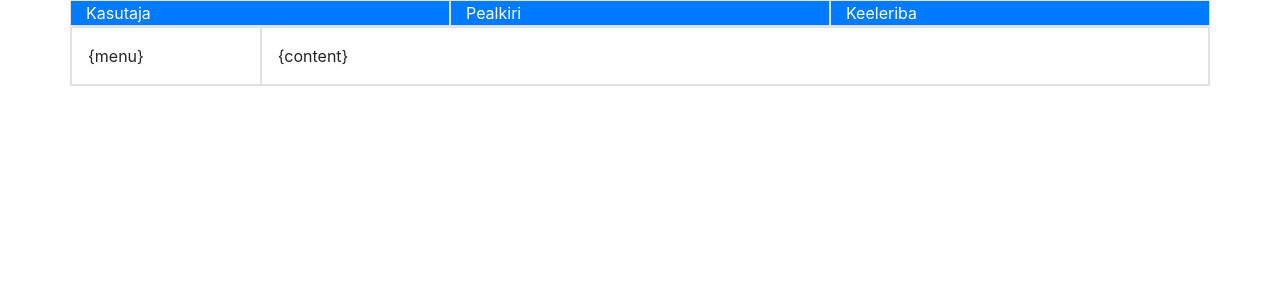
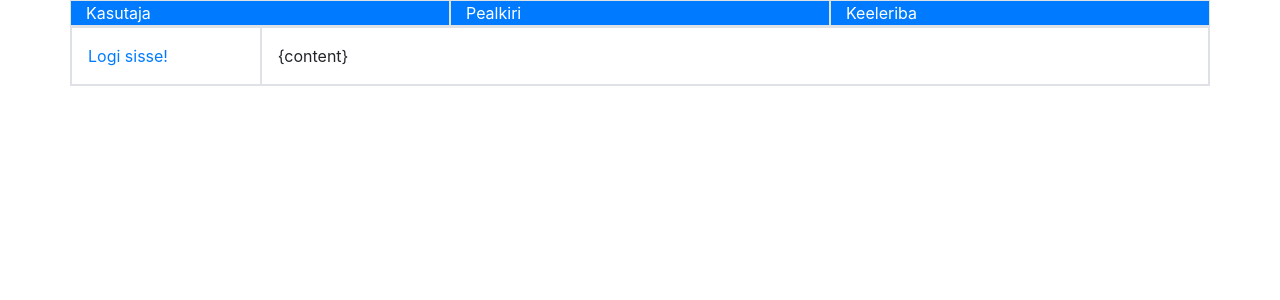
Before and after one commit to karlijuhkam/oop, a PHP site: page / in a window 1280 px wide. Shown: the top 300 px of the page. Run offline with PHP 8.4, Linux system fonts and the light colour scheme; tables that the repository leaves empty hold one stand-in row (values such as "Sample post"); a stand-in replaces the project's code that opens the database connection; some libraries are stand-ins or nearby versions.

Commit message:
'täiendatud login malli sisselogmise tööle panemiseks post meetodil'

```diff
--- a/menu.php
+++ b/menu.php
@@ -26,5 +26,15 @@
         $menuItem->set('menu_item_url',$link);
         $http->set('page_id',$page['content_id']);
         $menu->add('menu_items',$menuItem->parse());
+    }
 }
-$mainTmpl->add('menu',$menu->parse());}
+
+define('USER_ID',0); //mitte sisse logitud kasutaja
+if(USER_ID == ROLE_NONE){
+    $menuItem->set(menu_item_name, 'Logi sisse!');
+    $link = $http->getLink(array('control'=>'login'));
+    $menuItem->set('menu_item_url', $link);
+    $menu->add('menu_items', $menuItem->parse());
+}
+
+$mainTmpl->add('menu',$menu->parse());
```
Also changed, not shown: views/login.html (+5 -3 lines).
